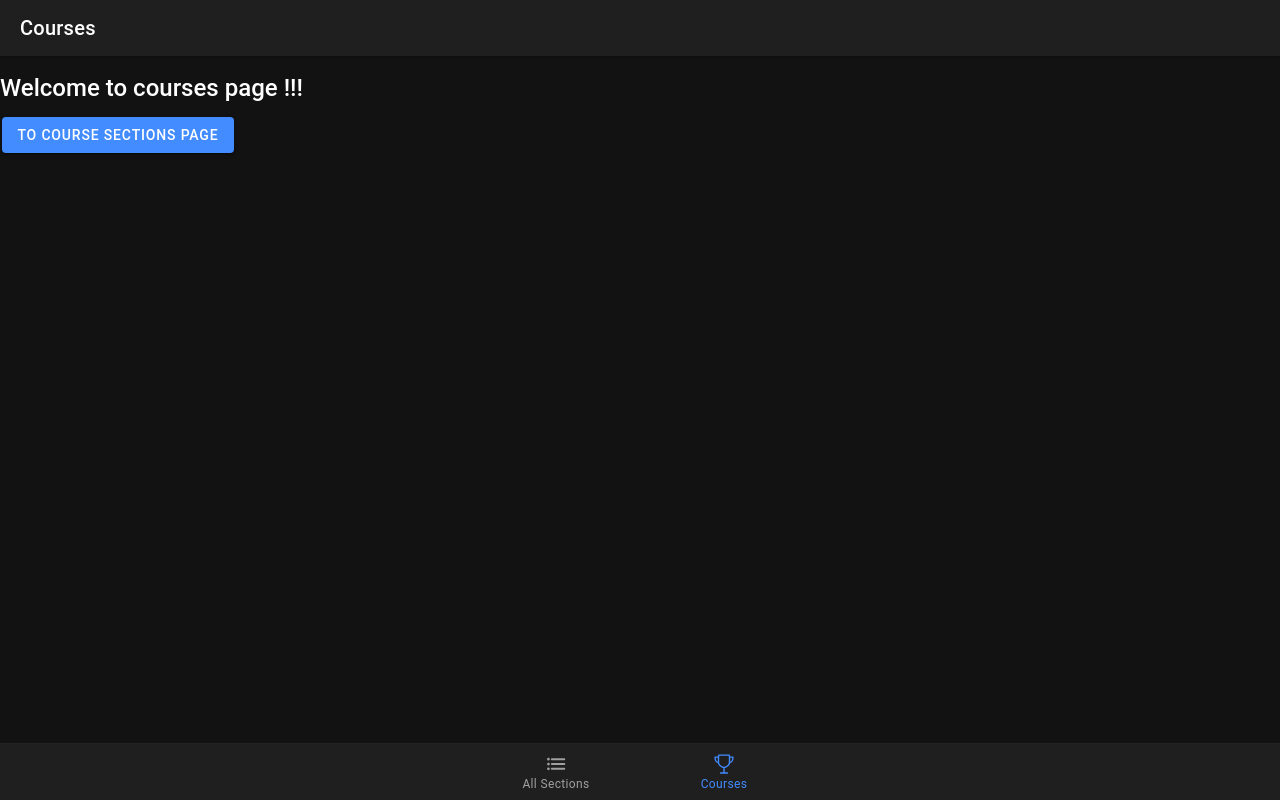
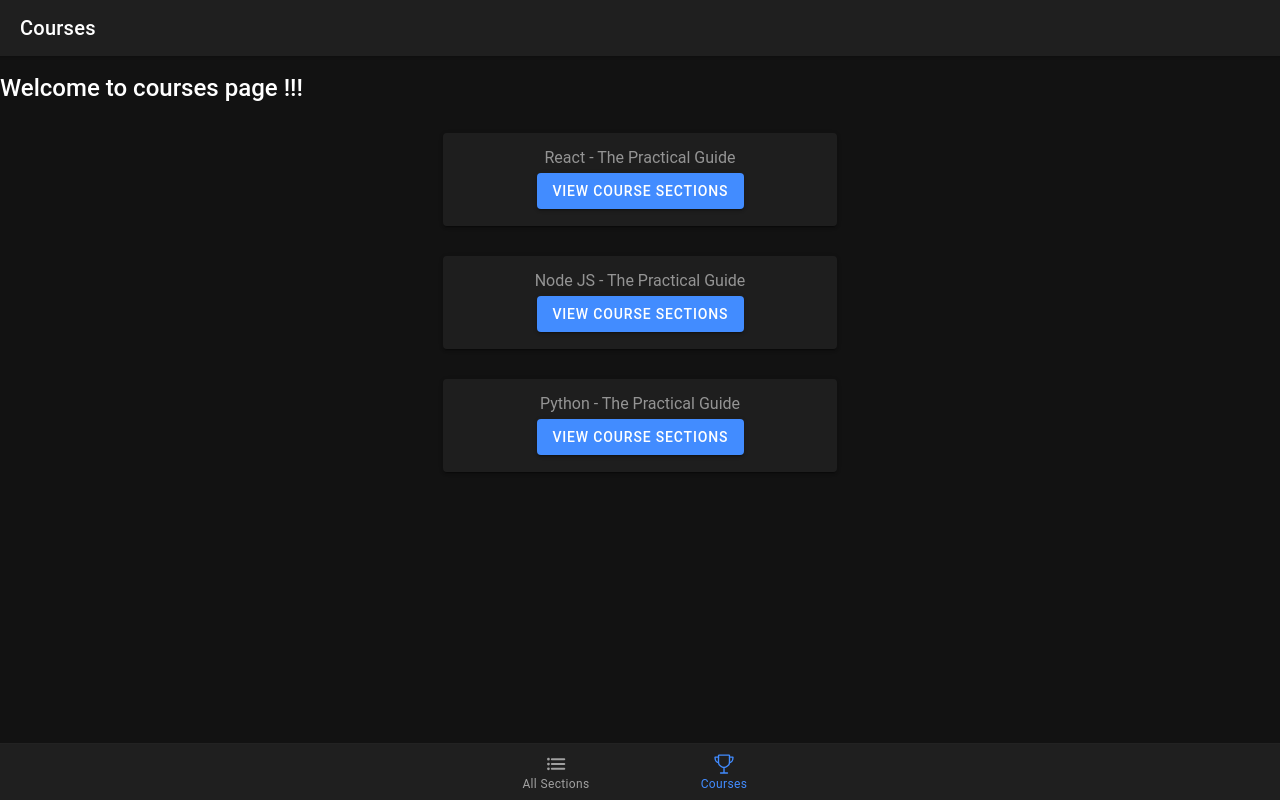
Before and after one commit to satishnaikawadi2011/ionic-react-navigation, a React (Create React App) app: page /courses in a window 1280 px wide. Built offline with nearby package versions, Linux system fonts and the light colour scheme.

Commit message:
Added dummy data.

```diff
--- /dev/null
+++ b/src/data/index.js
@@ -0,0 +1,5 @@
+export const COURSES = [
+	{ id: 'c1', title: 'React - The Practical Guide' },
+	{ id: 'c2', title: 'Node JS - The Practical Guide' },
+	{ id: 'c3', title: 'Python - The Practical Guide' }
+];
--- a/src/pages/Courses.tsx
+++ b/src/pages/Courses.tsx
@@ -1,6 +1,19 @@
-import { IonButton, IonContent, IonHeader, IonPage, IonTitle, IonToolbar } from '@ionic/react';
+import {
+	IonButton,
+	IonCard,
+	IonCardContent,
+	IonCol,
+	IonContent,
+	IonGrid,
+	IonHeader,
+	IonPage,
+	IonRow,
+	IonTitle,
+	IonToolbar
+} from '@ionic/react';
 import React from 'react';
 import { useHistory } from 'react-router-dom';
+import { COURSES } from '../data';
 
 const Courses: React.FC = () => {
 	const history = useHistory();
@@ -16,10 +29,26 @@ const Courses: React.FC = () => {
 			</IonHeader>
 			<IonContent>
 				<h2>Welcome to courses page !!!</h2>
-				<div>
-					{/* <IonButton routerLink="/course-sections">To Course Sections Page</IonButton> */}
+				{/* <div>
+					<IonButton routerLink="/course-sections">To Course Sections Page</IonButton>
 					<IonButton onClick={changePageHandler}>To Course Sections Page</IonButton>
-				</div>
+				</div> */}
+				<IonGrid>
+					{COURSES.map((course) => {
+						return (
+							<IonRow key={course.id}>
+								<IonCol sizeMd="4" offsetMd="4">
+									<IonCard>
+										<IonCardContent className="ion-text-center">
+											<h2>{course.title}</h2>
+											<IonButton>view Course Sections</IonButton>
+										</IonCardContent>
+									</IonCard>
+								</IonCol>
+							</IonRow>
+						);
+					})}
+				</IonGrid>
 			</IonContent>
 		</IonPage>
 	);
```
